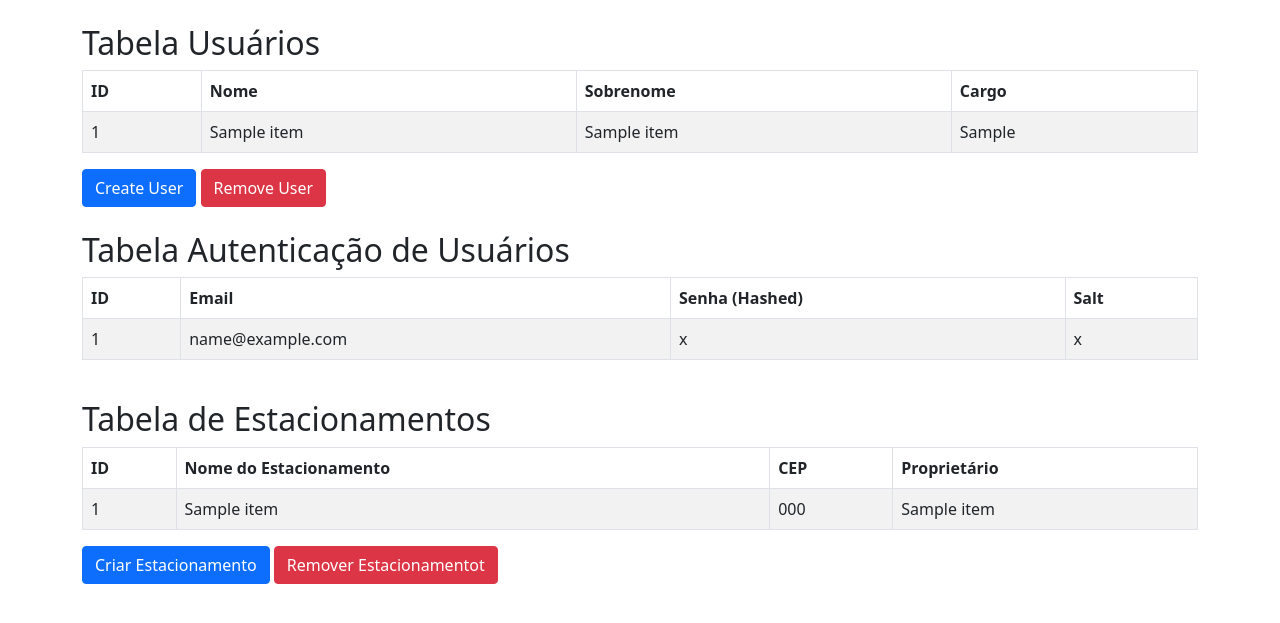
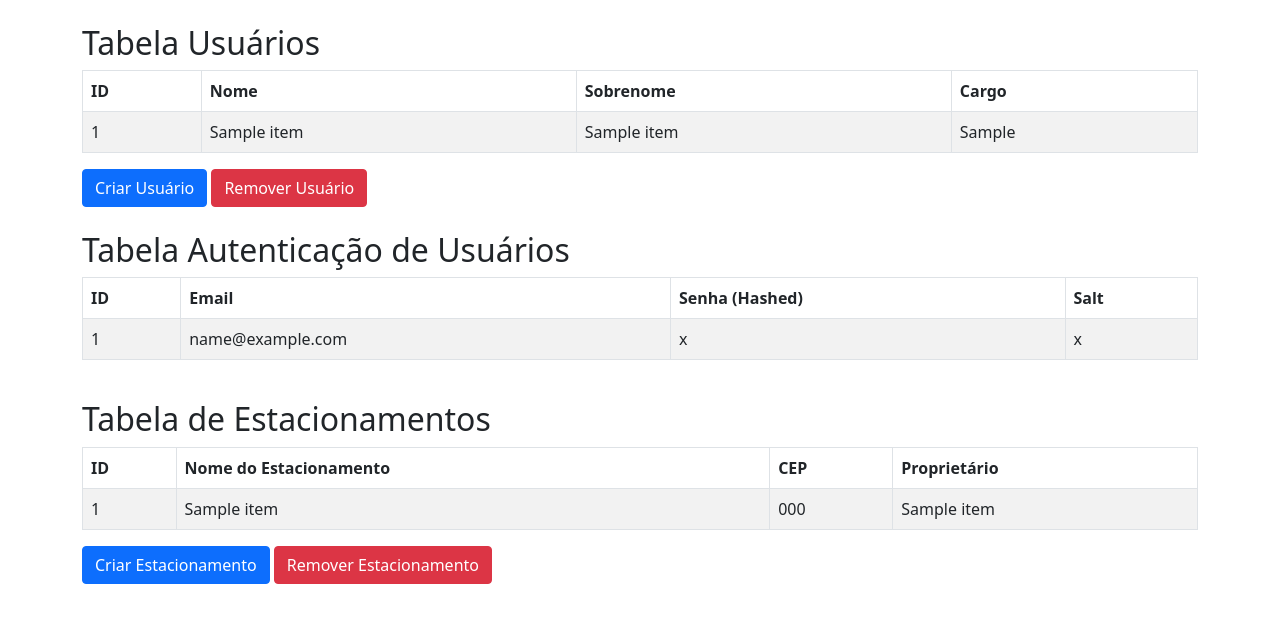
Before and after one commit to GustavoSept/IoT_Park, a Flask app: page / in a window 1280 px wide. Shown: the part 82-705 px from the top of the page. Run offline with Flask 3, Linux system fonts and the light colour scheme; a database or web service that is not in the repository returns one stand-in record (values such as "Sample title"); data that the repository does not hold is empty.

Commit message:
Typo fix | Turning messages to ptbr

```diff
--- a/frontend/iotPark/templates/home.html
+++ b/frontend/iotPark/templates/home.html
@@ -30,8 +30,8 @@
         </table>
 
         <div class="mt-3">
-            <button type="button" class="btn btn-primary" data-bs-toggle="modal" data-bs-target="#createUserModal">Create User</button>
-            <button type="button" class="btn btn-danger" data-bs-toggle="modal" data-bs-target="#removeUserModal">Remove User</button>
+            <button type="button" class="btn btn-primary" data-bs-toggle="modal" data-bs-target="#createUserModal">Criar Usuário</button>
+            <button type="button" class="btn btn-danger" data-bs-toggle="modal" data-bs-target="#removeUserModal">Remover Usuário</button>
         </div>
 
         <br>
@@ -84,7 +84,7 @@
 
         <div class="mt-3">
             <button type="button" class="btn btn-primary" data-bs-toggle="modal" data-bs-target="#createParkingLotModal">Criar Estacionamento</button>
-            <button type="button" class="btn btn-danger" data-bs-toggle="modal" data-bs-target="#removeParkingLotModal">Remover Estacionamentot</button>
+            <button type="button" class="btn btn-danger" data-bs-toggle="modal" data-bs-target="#removeParkingLotModal">Remover Estacionamento</button>
         </div>
 
         {% include 'modals/create_user_modal.html' %}
--- a/frontend/iotPark/templates/modals/create_user_modal.html
+++ b/frontend/iotPark/templates/modals/create_user_modal.html
@@ -37,7 +37,7 @@
 
             <div>
               <h5>Estacionamento Atribuído</h5>
-              <p>Caso seja um funcionário, insira as informações do Estacionamento em irá trabalhar</p>
+              <p>Caso seja um funcionário, insira as informações do Estacionamento em que irá trabalhar</p>
             </div>
             <div class="mb-3">
               <label for="pl_name" class="form-label">Nome do Estacionamento</label>
```
